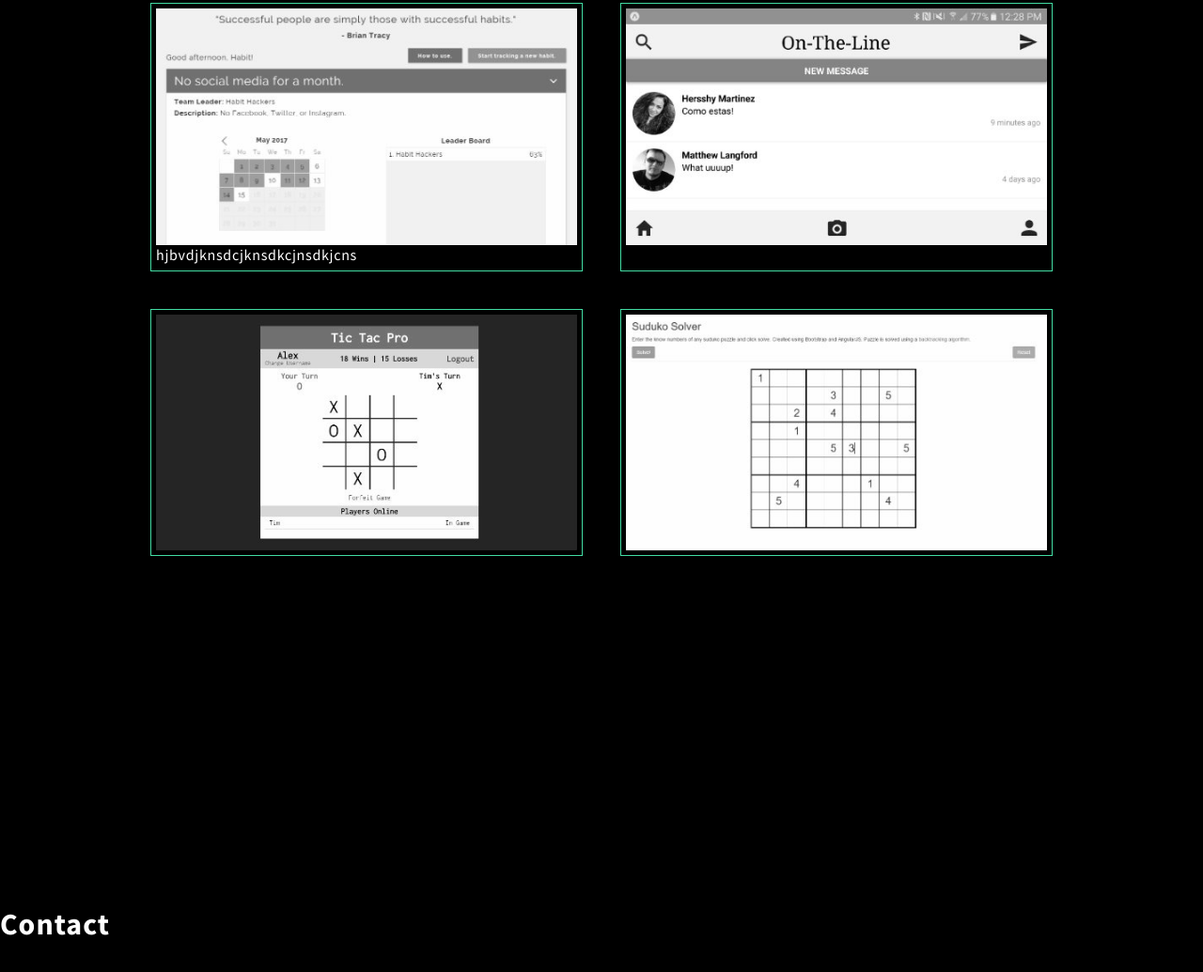
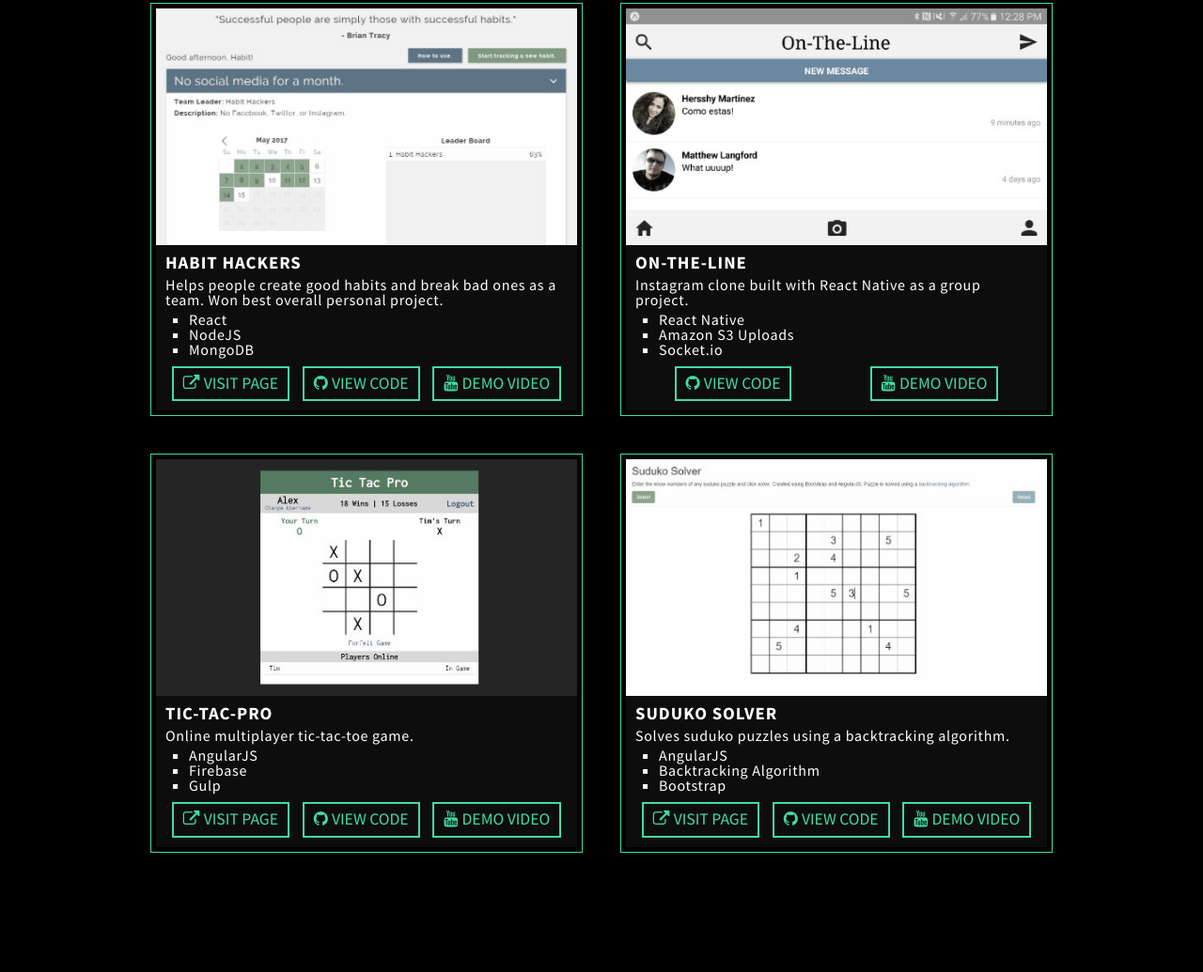
Before and after one commit to atmortensen/portfolio, a website: page public/index.html in a window 1280 px wide. Shown: the part 3458-4493 px from the top of the page at 94% size. Before the commit the page ends 4462 px from the top, so only its background shows below. Drawn offline with Linux system fonts and the light colour scheme.

Commit message:
styles projects section

```diff
--- a/public/directives/projects.html
+++ b/public/directives/projects.html
@@ -2,19 +2,96 @@
 	<h1>Projects</h1>
 	<div class="cards">
 		<div class="card">
-			<img src="../images/habithackers.jpg">
+			<a href="http://www.habithackers.net/" target="_blank">
+				<img src="../images/habithackers.jpg">
+			</a>
 			<div class="info">
-				<p>hjbvdjknsdcjknsdkcjnsdkjcns</p>
+				<h3>Habit Hackers</h3>
+				<p>Helps people create good habits and break bad ones as a team. Won best overall personal project.</p>
+				<ul>
+					<li>React</li>
+					<li>NodeJS</li>
+					<li>MongoDB</li>
+				</ul>
+				<div class="buttons">
+					<a target="_blank" href="http://www.habithackers.net/" class="button">
+						<i class="fa fa-external-link"></i> Visit Page</a>
+					<a target="_blank" href="https://github.com/atmortensen/habit-hackers" class="button">
+						<i class="fa fa-github"></i> View Code</a>
+					<a target="_blank" href="https://youtu.be/EkIPtIQdiGs" class="button">
+						<i class="fa fa-youtube"></i> Demo Video</a>
+				</div>
 			</div>
 		</div>
 		<div class="card">
-			<img src="../images/ontheline.jpg">
+			<a href="https://youtu.be/yt1izJV-Dyw" target="_blank"><img src="../images/ontheline.jpg"></a>
+			<div class="info">
+				<h3>On-The-Line</h3>
+				<p>Instagram clone built with React Native as a group project.</p>
+				<ul>
+					<li>React Native</li>
+					<li>Amazon S3 Uploads</li>
+					<li>Socket.io</li>
+				</ul>
+				<div class="buttons">
+					<a target="_blank" href="https://github.com/Dream-Team99" class="button">
+						<i class="fa fa-github"></i> View Code
+					</a>
+					<a target="_blank" href="https://youtu.be/yt1izJV-Dyw" class="button">
+						<i class="fa fa-youtube"></i> Demo Video
+					</a>
+				</div>
+			</div>
 		</div>
 		<div class="card">
-			<img src="../images/tictacpro.jpg">
+			<a href="https://tic-tac-pro.firebaseapp.com" target="_blank">
+				<img src="../images/tictacpro.jpg">
+			</a>
+			<div class="info">
+				<h3>Tic-Tac-Pro</h3>
+				<p>Online multiplayer tic-tac-toe game.</p>
+				<ul>
+					<li>AngularJS</li>
+					<li>Firebase</li>
+					<li>Gulp</li>
+				</ul>
+				<div class="buttons">
+					<a target="_blank" href="https://tic-tac-pro.firebaseapp.com/#/" class="button">
+						<i class="fa fa-external-link"></i> Visit Page
+					</a>
+					<a target="_blank" href="https://github.com/atmortensen/tic-tac-pro" class="button">
+						<i class="fa fa-github"></i> View Code
+					</a>
+					<a target="_blank" href="https://youtu.be/YawxFjSxVq0" class="button">
+						<i class="fa fa-youtube"></i> Demo Video
+					</a>
+				</div>
+			</div>
 		</div>
 		<div class="card">
-			<img src="../images/sudukosolver.jpg">
+			<a href="https://rawgit.com/atmortensen/sudokuSolver/master/index.html" target="_blank">
+				<img src="../images/sudukosolver.jpg">
+			</a>
+			<div class="info">
+				<h3>Suduko Solver</h3>
+				<p>Solves suduko puzzles using a backtracking algorithm.</p>
+				<ul>
+					<li>AngularJS</li>
+					<li>Backtracking Algorithm</li>
+					<li>Bootstrap</li>
+				</ul>
+				<div class="buttons">
+					<a target="_blank" href="https://rawgit.com/atmortensen/sudokuSolver/master/index.html" class="button">
+						<i class="fa fa-external-link"></i> Visit Page
+					</a>
+					<a target="_blank" href="https://github.com/atmortensen/sudoku-solver" class="button">
+						<i class="fa fa-github"></i> View Code
+					</a>
+					<a target="_blank" href="https://youtu.be/9qHIjRiPCWA" class="button">
+						<i class="fa fa-youtube"></i> Demo Video
+					</a>
+				</div>
+			</div>
 		</div>
 	</div>
 </div>
--- a/public/styles/projects.scss
+++ b/public/styles/projects.scss
@@ -16,17 +16,41 @@
 			margin: 2%;
 			border: 1px $green solid;
 			padding: 5px;
+			display: flex;
+			flex-direction: column;
 			.info {
-				// background: #FFF;
-				// color: black;
-				// border: 3px #FFF solid;
-				// border-top: none;
+				background: rgba(255, 255, 255, 0.05);
+				padding: 10px;
+				flex: 1;
+				line-height: 150%;
+				h3 {
+					text-transform: uppercase;
+				}
+				p, h3 {
+					margin-bottom: 5px;
+				}
+				ul {
+					margin-left: 25px;
+					margin-bottom: 10px;
+					list-style-type: square;
+				}
+				p, li {
+					line-height: 100%;
+				}
+				.buttons {
+					display: flex;
+					justify-content: space-around;
+					.button {
+						font-size: 1.1em;
+						padding: 5px 10px;
+					}
+				}
 			}
 			img {
 				display: block;
 				width: 100%;
-				filter: grayscale(100%);
-				transition: all .3s;
+				filter: grayscale(75%);
+				transition: all .2s;
 				&:hover {
 					filter: none;
 				}
```
Also changed, not shown: public/build/css.min.css.
